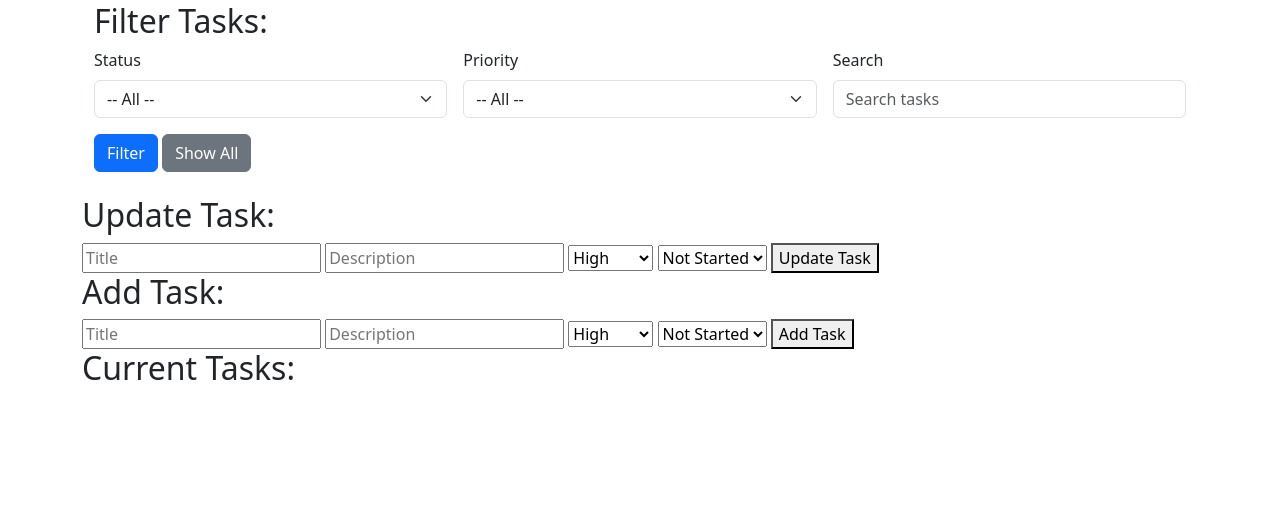
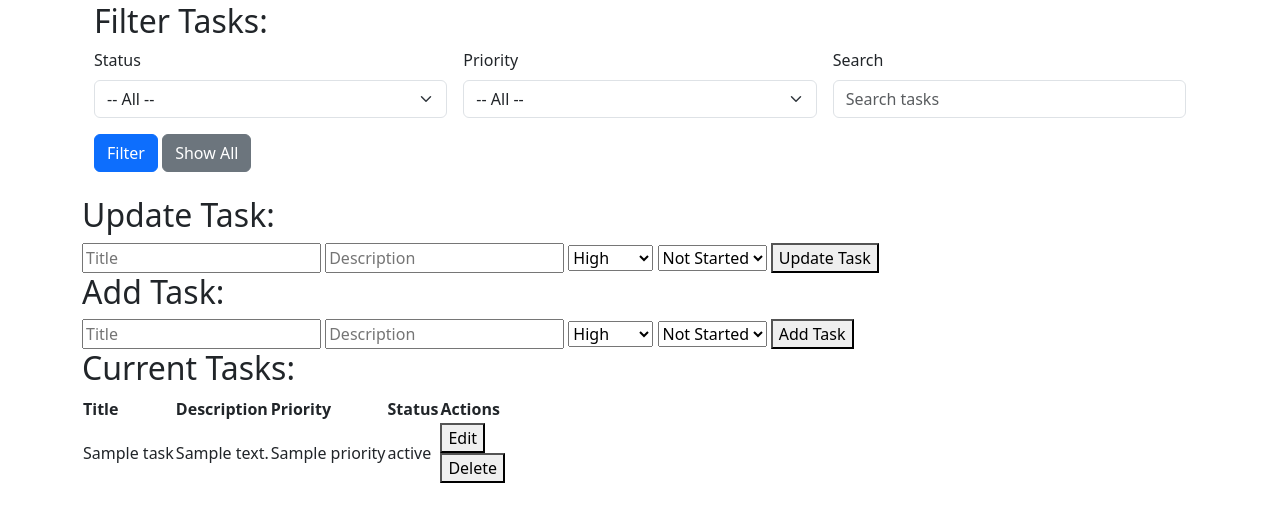
Before and after one commit to CSU-ITCapstone/Group-1, a Flask app: page / in a window 1280 px wide. Shown: the part 166-688 px from the top of the page. Run offline with Flask 3, Linux system fonts and the light colour scheme; a database or web service that is not in the repository returns one stand-in record (values such as "Sample title"); some libraries are stand-ins or nearby versions.

Commit message:
Added Current Task in index.html file

```diff
--- a/templates/index.html
+++ b/templates/index.html
@@ -4,7 +4,7 @@
     <meta charset="UTF-8">
     <meta name="viewport" content="width=device-width, initial-scale=1.0">
     <title>Task Manager</title>
-<!-- Bootstrap part -->
+    <!-- Bootstrap part -->
 <link href="https://cdn.jsdelivr.net/npm/bootstrap@5.3.0-alpha1/dist/css/bootstrap.min.css" rel="stylesheet" integrity="sha384-KyZXEAg3QhqLMpG8r+Knujsl7/1L_dstPt3HV5HzF6HVz5G5Wkuj4g4lJ4ZF1hZY" crossorigin="anonymous">
 <link rel="stylesheet" href="./static/styles.css">
 </head>
@@ -62,7 +62,6 @@
             </form>
         </div>
     <h2 class="hidden" id="update-task-header">Update Task: </h2>
-            <!-- Add Update Task  -->
     <form id="edit-task-form" method="POST" class="hidden">
         <input type="text" name="title" placeholder="Title" required>
         <input type="text" name="description" placeholder="Description">
@@ -81,7 +80,6 @@
         <button type="submit">Update Task</button>
     </form>
      <h2>Add Task: </h2>
-    <!-- Add "Add" Task  -->
     <form method="POST" action="{{ url_for('add_task') }}">
         <input type="text" name="title" placeholder="Title" required>
         <input type="text" name="description" placeholder="Description">
@@ -99,7 +97,34 @@
         </select>
         <button type="submit">Add Task</button>
     </form>
+    <h2>Current Tasks: </h2>
+    <table>
+        <thead>
+            <tr>
+                <th>Title</th>
+                <th>Description</th>
+                <th>Priority</th>
+                <th>Status</th>
+                <th>Actions</th>
+            </tr>
+        </thead>
+        <tbody>
+            {% for task in tasks %}
+            <tr>
+                <td>{{ task.title }}</td>
+                <td>{{ task.description }}</td>
+                <td>{{ task.priority }}</td>
+                <td>{{ task.status }}</td>
+                <td>
+                    <button type="button" class="edit-button" data-id="{{ task._id }}">Edit</button>
+                    <form method="POST" action="{{ url_for('delete_task', task_id=task._id) }}" class="inline-form">
+                        <button type="submit">Delete</button>
+                    </form>
+                </td>
+            </tr>
+            {% endfor %}
+        </tbody>
+    </table>
+    <!--Scripts for update and filter section -->
 
-    <h2>Current Tasks: </h2>
-    <!-- Add Current Task -->
 </body>
```
